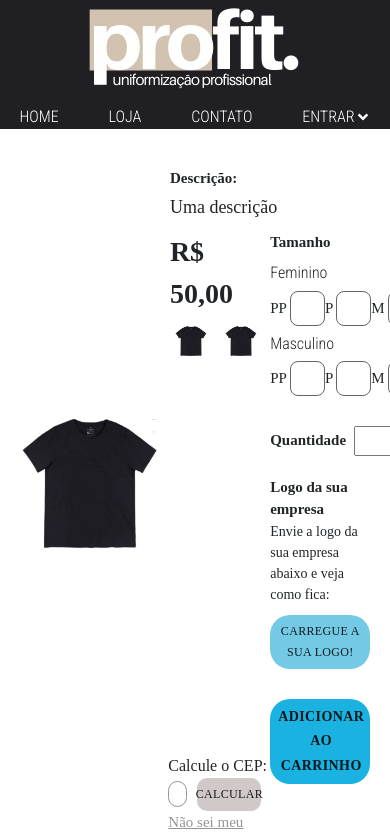
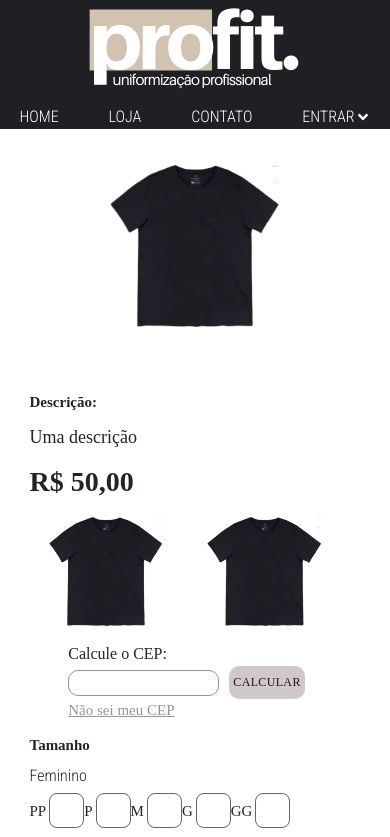
Before and after one commit to cpejr/frontend-uniformsystem, a React (Create React App) app: page /product/1 in a window 390 px wide. Shown: the top 837 px of the page. Built offline with nearby package versions, Linux system fonts and the light colour scheme; no server answers.

Commit message:
Página responsiva

```diff
--- a/src/Pages/Produto/Produto.css
+++ b/src/Pages/Produto/Produto.css
@@ -242,3 +242,38 @@
     background-color: rgb(37, 118, 143);
 
 }
+
+@media(max-width: 840px){
+    .productPage{
+        flex-direction: column;
+        align-items: center;
+    }
+
+    .productPage .leftSide{
+        width: 50%;
+    }
+
+    .productPage .rightSide{
+        width: 100%;
+    }
+}
+
+@media(max-width: 640px){
+
+    .productPage .rightSide .productsInfo{
+        flex-direction: column;
+        align-items: center;
+    }
+
+    .productPage .rightSide .productsInfo .leftSideInside{
+        width: 100%;
+    }
+
+    .productPage .rightSide .productsInfo .leftSideInside .shipSpace{
+        margin: 12px 0px 12px 0px;
+    }
+
+    .productPage .rightSide .productsInfo .sizeAndQuantity{
+        width: 100%;
+    }
+}
```
